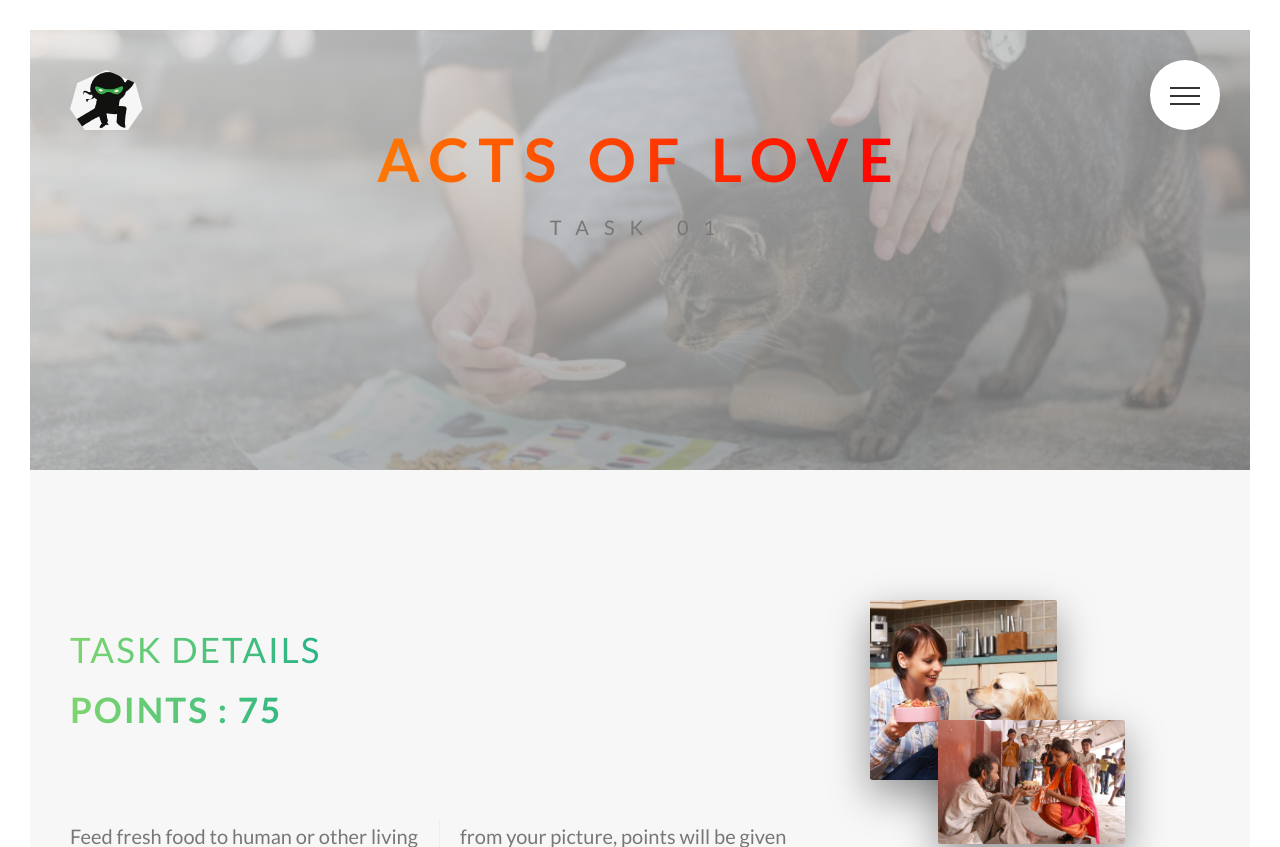
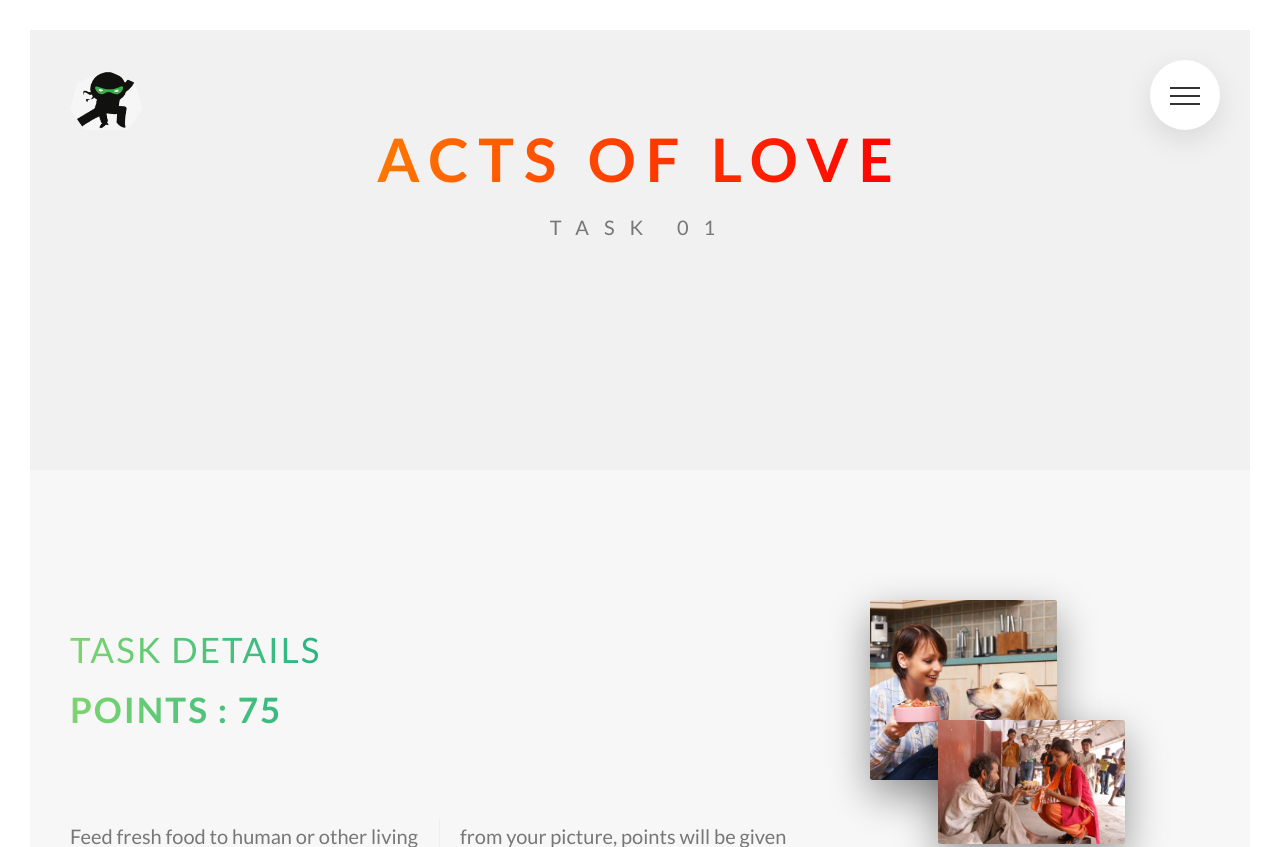
Before and after one commit to JahnnobiRahman/captain_earth, a PHP site: page /task01_aol.html in a window 1280 px wide. Shown: the top 847 px of the page. Run offline with PHP 8.4, Linux system fonts and the light colour scheme.

Commit message:
heading theke pic bad, light grey in

```diff
--- a/css/style.comp.css
+++ b/css/style.comp.css
@@ -883,7 +883,7 @@ body {
     text-align: center; }
 
 .taskheader__aol {
-  background-image: linear-gradient(to right bottom, rgba(238, 238, 238, 0.8), rgba(119, 119, 119, 0.8)), url(../img/aol02.jpg);
+  background-color: rgba(238, 238, 238, 0.8);
   height: 55vh;
   background-size: cover;
   background-position: center;
--- a/css/style.concat.css
+++ b/css/style.concat.css
@@ -1329,7 +1329,7 @@ body {
     text-align: center; }
 
 .taskheader__aol {
-  background-image: linear-gradient(to right bottom, rgba(238, 238, 238, 0.8), rgba(119, 119, 119, 0.8)), url(../img/aol02.jpg);
+  background-color: rgba(238, 238, 238, 0.8);
   height: 55vh;
   background-size: cover;
   background-position: center;
--- a/sass/layout/_header.scss
+++ b/sass/layout/_header.scss
@@ -55,11 +55,7 @@
 .taskheader__aol {
 
 
-    background-image: linear-gradient(
-        to right bottom,
-        rgba($color-grey-light, 0.8),
-        rgba($color-grey-dark, 0.8)),
-    url(../img/aol02.jpg);
+    background-color: rgba($color-grey-light, 0.8);
 
 
     height: 55vh;
```
Also changed, not shown: css/style.prefix.css (+2 -3 lines), css/style.css.
